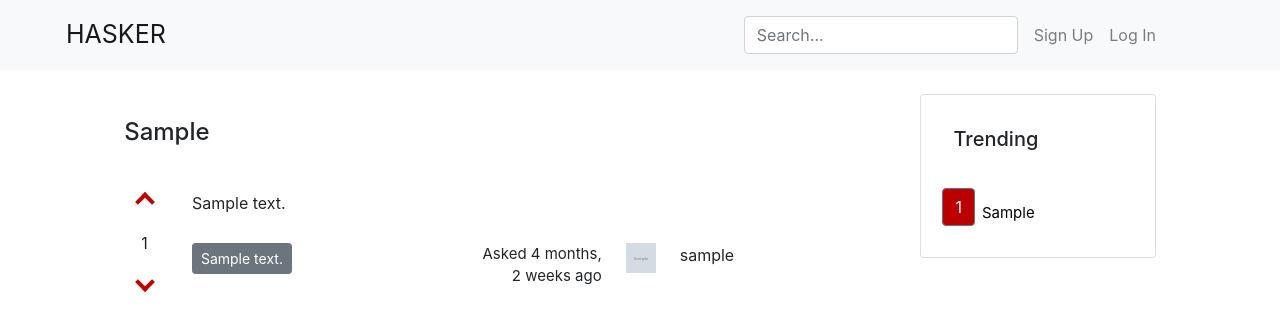
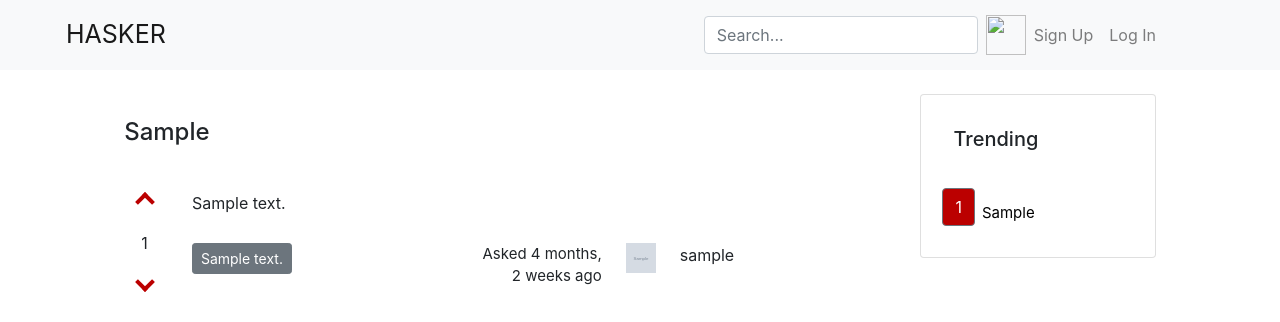
Before and after one commit to Enetrebko/hasker, a Django app: page /hasker_app/question/1/ in a window 1280 px wide. Shown: the top 322 px of the page. Run offline with Django 3.2, Linux system fonts and the light colour scheme; tables that the repository leaves empty hold one stand-in row (values such as "Sample post"); grey boxes marked "Sample" are stand-in pictures; some libraries are stand-ins or nearby versions.

Commit message:
fix default avatar

```diff
--- a/hasker_app/models.py
+++ b/hasker_app/models.py
@@ -1,4 +1,3 @@
-import os
 from django.db import models
 from django.utils import timezone
 from django.conf import settings
@@ -57,4 +56,4 @@
         if self.avatar:
             return self.avatar.url
         else:
-            return os.path.join(settings.STATIC_URL, 'img', 'default.jpeg')
+            return settings.STATIC_URL + 'img/default.jpeg'
--- a/hasker_app/templates/navbar.html
+++ b/hasker_app/templates/navbar.html
@@ -1,13 +1,10 @@
-
 <nav class="navbar navbar-expand-lg navbar-light bg-light">
   <a class="navbar-brand" href="{% url 'hasker_app:index' '-created_date' %}">HASKER</a>
     <ul class="navbar-nav ml-auto">
       <form class="form-inline my-2 my-lg-0" action="{% url 'hasker_app:search_results' %}" method="get">
         <input class="form-control mr-sm-2" type="search" placeholder="Search..." aria-label="Search" name="q">
       </form>
-      {% if user.userprofile.avatar %}
-        <img src="{{ user.userprofile.image_url }}" width="40" height="40" alt="">
-      {% endif %}
+      <img src="{{ user.userprofile.image_url }}" width="40" height="40" alt="">
       {% if user.is_authenticated %}
         <li class="nav-item">
           <a class="nav-link" href="{% url 'hasker_app:settings' %}">{{ user.username }}</a>
--- a/hasker_app/templates/question.html
+++ b/hasker_app/templates/question.html
@@ -39,7 +39,7 @@
                     {% endfor %}
                 </td>
                 <td><p class="text-right" style="font-size:15px"> Asked {{question.created_date|naturaltime}} </p></td>
-                <td width="5%"> <img src="{{ question.user.userprofile.avatar.url }}" width="30" height="30"> </td>
+                <td width="5%"> <img src="{{ question.user.userprofile.image_url }}" width="30" height="30"> </td>
                 <td width="5%"> {{ question.user }} </td>
                 <td width="10%"></td>
             </tr>
@@ -93,7 +93,7 @@
             <tr>
                 <td width="40%"></td>
                 <td><p class="text-right" style="font-size:15px"> Answered {{answer.created_date|naturaltime}} </p></td>
-                <td width="5%"> <img src="{{ answer.user.userprofile.avatar.url }}" width="30" height="30"> </td>
+                <td width="5%"> <img src="{{ answer.user.userprofile.image_url }}" width="30" height="30"> </td>
                 <td width="5%"><p style="font-size:15px"> {{ answer.user }} </p></td>
                 <td width="10%"></td>
             </tr>
```
